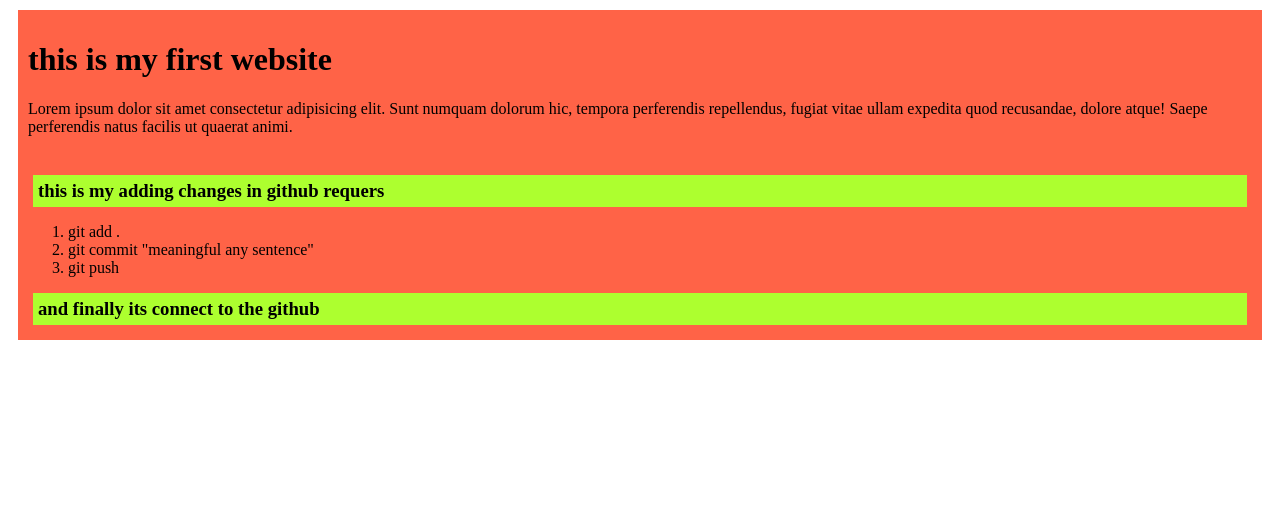
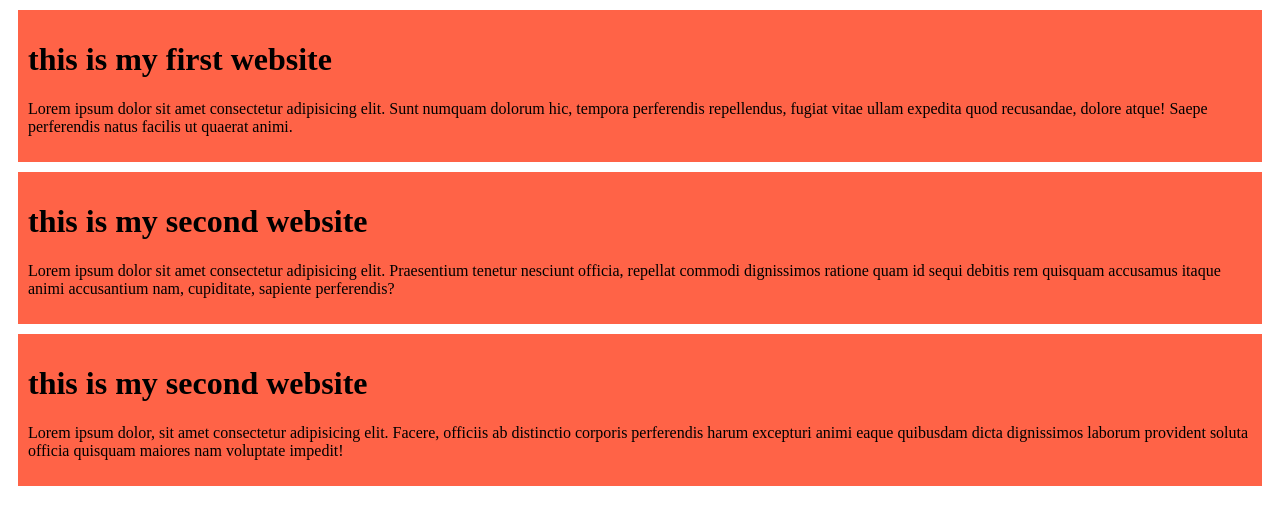
Before and after one commit to shahanhar/my-simple-website, a plain HTML site: page index.html in a window 1280 px wide. Drawn offline with Linux system fonts and the light colour scheme.

Commit message:
added the second and third website

```diff
--- a/index.html
+++ b/index.html
@@ -10,14 +10,15 @@
     <div>
         <h1>this is my first website</h1>
         <p>Lorem ipsum dolor sit amet consectetur adipisicing elit. Sunt numquam dolorum hic, tempora perferendis repellendus, fugiat vitae ullam expedita quod recusandae, dolore atque! Saepe perferendis natus facilis ut quaerat animi.</p>
-        <br>
-        <h3>this is my adding changes in github requers</h3>
-        <ol>
-            <li>git add .</li>
-            <li>git commit "meaningful any sentence"</li>
-            <li>git push</li>
-        </ol>
-        <h3>and finally its connect to the github</h3>
+    </div>
+    <div>
+        <h1>this is my second website</h1>
+        <p>Lorem ipsum dolor sit amet consectetur adipisicing elit. Praesentium tenetur nesciunt officia, repellat commodi dignissimos ratione quam id sequi debitis rem quisquam accusamus itaque animi accusantium nam, cupiditate, sapiente perferendis?</p>
+    </div>
+    <div>
+        <h1>this is my second website</h1>
+        <p>Lorem ipsum dolor, sit amet consectetur adipisicing elit. Facere, officiis ab distinctio corporis perferendis harum excepturi animi eaque quibusdam dicta dignissimos laborum provident soluta officia quisquam maiores nam voluptate impedit!</p>
     </div>
 </body>
+
 </html>
```
